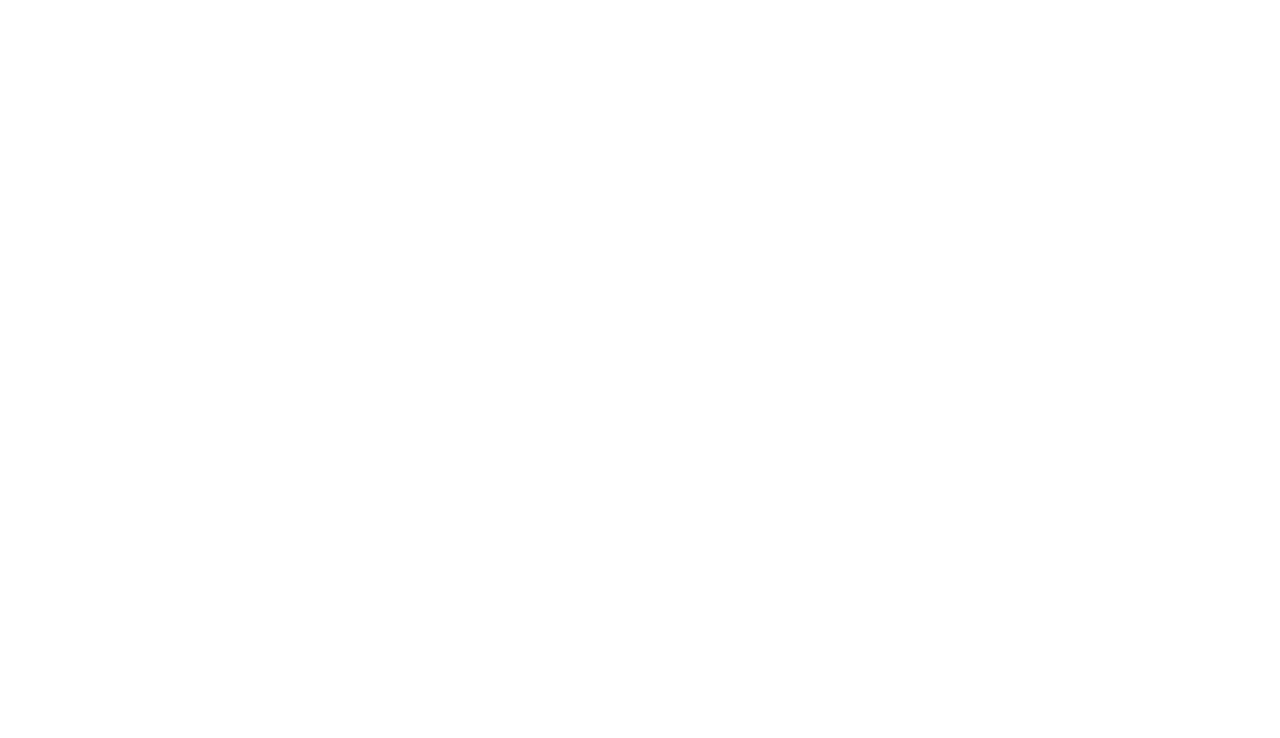
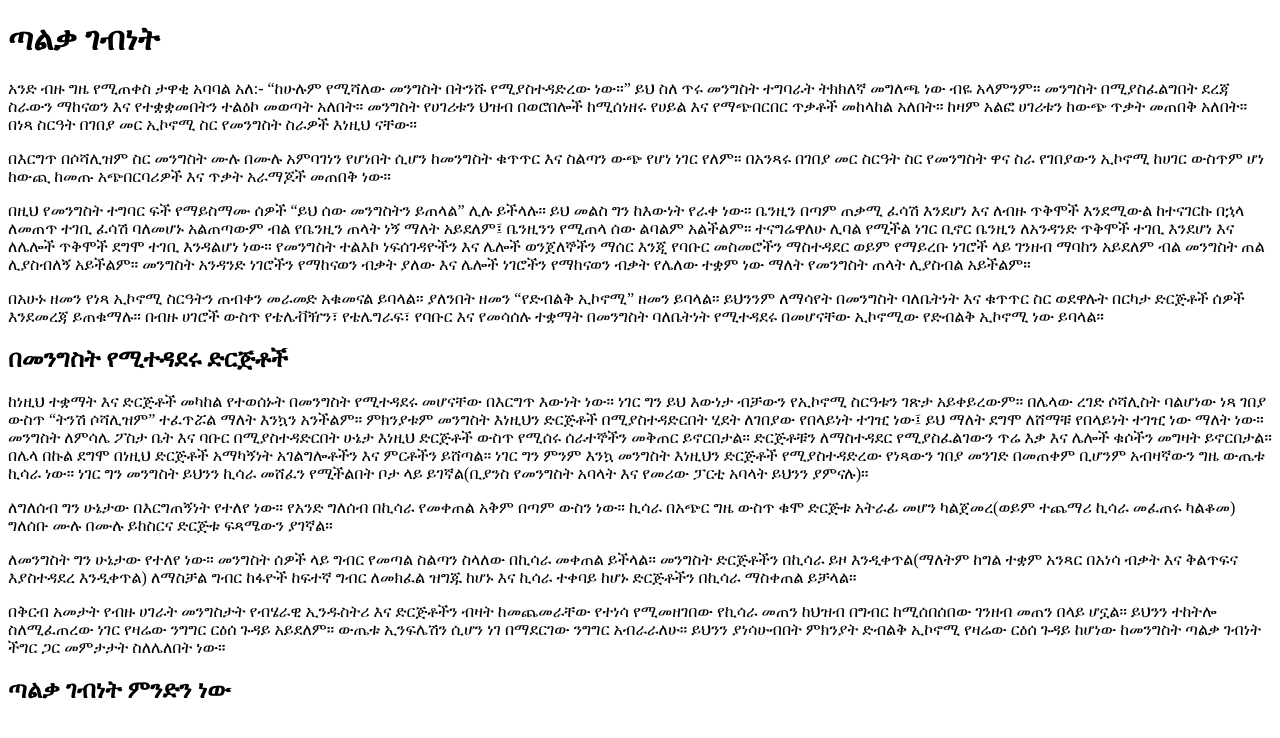
Before and after one commit to mickykebe/book-economic-policy-thoughts-for-today-and-tomorrow, a Next.js app: page /interventionism in a window 1280 px wide. Shown: the top 738 px of the page. Built offline with nearby package versions, Linux system fonts and the light colour scheme.

Commit message:
interventionism wip

```diff
--- a/pages/interventionism.mdx
+++ b/pages/interventionism.mdx
@@ -0,0 +1,21 @@
+# ጣልቃ ገብነት
+
+አንድ ብዙ ግዜ የሚጠቀስ ታዋቂ አባባል አለ:- “ከሁሉም የሚሻለው መንግስት በትንሹ የሚያስተዳድረው ነው።” ይህ ስለ ጥሩ መንግስት ተግባራት ትክክለኛ መግለጫ ነው ብዬ አላምንም። መንግስት በሚያስፈልግበት ደረጃ ስራውን ማከናወን እና የተቋቋመበትን ተልዕኮ መወጣት አለበት። መንግስት የሀገሪቱን ህዝብ በወሮበሎች ከሚሰነዘሩ የሀይል እና የማጭበርበር ጥቃቶች መከላከል አለበት። ከዛም አልፎ ሀገሪቱን ከውጭ ጥቃት መጠበቅ አለበት። በነጻ ስርዓት በገበያ መር ኢኮኖሚ ስር የመንግስት ስራዎች እነዚህ ናቸው።
+
+በእርግጥ በሶሻሊዝም ስር መንግስት ሙሉ በሙሉ አምባገነን የሆነበት ሲሆን ከመንግስት ቁጥጥር እና ስልጣን ውጭ የሆነ ነገር የለም። በአንጻሩ በገበያ መር ስርዓት ስር የመንግስት ዋና ስራ የገበያውን ኢኮኖሚ ከሀገር ውስጥም ሆነ ከውጪ ከመጡ አጭበርባሪዎች እና ጥቃት አራማጆች መጠበቅ ነው።
+
+በዚህ የመንግስት ተግባር ፍች የማይስማሙ ሰዎች “ይህ ሰው መንግስትን ይጠላል” ሊሉ ይችላሉ። ይህ መልስ ግን ከእውነት የራቀ ነው። ቤንዚን በጣም ጠቃሚ ፈሳሽ እንደሆነ እና ለብዙ ጥቅሞች እንደሚውል ከተናገርኩ በኋላ ለመጠጥ ተገቢ ፈሳሽ ባለመሆኑ አልጠጣውም ብል የቤንዚን ጠላት ነኝ ማለት አይደለም፤ ቤንዚንን የሚጠላ ሰው ልባልም አልችልም። ተናግሬዋለሁ ሊባል የሚችል ነገር ቢኖር ቤንዚን ለአንዳንድ ጥቅሞች ተገቢ እንደሆነ እና ለሌሎች ጥቅሞች ደግሞ ተገቢ እንዳልሆነ ነው። የመንግስት ተልእኮ ነፍሰገዳዮችን እና ሌሎች ወንጀለኞችን ማሰር እንጂ የባቡር መስመሮችን ማስተዳደር ወይም የማይረቡ ነገሮች ላይ ገንዘብ ማባከን አይደለም ብል መንግስት ጠል ሊያስብለኝ አይችልም። መንግስት አንዳንድ ነገሮችን የማከናወን ብቃት ያለው እና ሌሎች ነገሮችን የማከናወን ብቃት የሌለው ተቋም ነው ማለት የመንግስት ጠላት ሊያስብል አይችልም።
+
+በአሁኑ ዘመን የነጻ ኢኮኖሚ ስርዓትን ጠብቀን መራመድ አቁመናል ይባላል። ያለንበት ዘመን “የድብልቅ ኢኮኖሚ” ዘመን ይባላል። ይህንንም ለማሳየት በመንግስት ባለቤትነት እና ቁጥጥር ስር ወደዋሉት በርካታ ድርጅቶች ሰዎች እንደመረጃ ይጠቁማሉ። በብዙ ሀገሮች ውስጥ የቴሌቭዥን፣ የቴሌግራፍ፣ የባቡር እና የመሳሰሉ ተቋማት በመንግስት ባለቤትነት የሚተዳደሩ በመሆናቸው ኢኮኖሚው የድብልቅ ኢኮኖሚ ነው ይባላል።
+
+## በመንግስት የሚተዳደሩ ድርጅቶች
+
+ከነዚህ ተቋማት እና ድርጅቶች መካከል የተወሰኑት በመንግስት የሚተዳደሩ መሆናቸው በእርግጥ እውነት ነው። ነገር ግን ይህ እውነታ ብቻውን የኢኮኖሚ ስርዓቱን ገጽታ አይቀይረውም። በሌላው ረገድ ሶሻሊስት ባልሆነው ነጻ ገበያ ውስጥ “ትንሽ ሶሻሊዝም” ተፈጥሯል ማለት እንኳን አንችልም። ምክንያቱም መንግስት እነዚህን ድርጅቶች በሚያስተዳድርበት ሂደት ለገበያው የበላይነት ተገዢ ነው፤ ይህ ማለት ደግሞ ለሸማቹ የበላይነት ተገዢ ነው ማለት ነው። መንግስት ለምሳሌ ፖስታ ቤት እና ባቡር በሚያስተዳድርበት ሁኔታ እነዚህ ድርጅቶች ውስጥ የሚሰሩ ሰራተኞችን መቅጠር ይኖርበታል። ድርጅቶቹን ለማስተዳደር የሚያስፈልገውን ጥሬ እቃ እና ሌሎች ቁሶችን መግዛት ይኖርበታል። በሌላ በኩል ደግሞ በነዚህ ድርጅቶች አማካኝነት አገልግሎቶችን እና ምርቶችን ይሸጣል። ነገር ግን ምንም እንኳ መንግስት እነዚህን ድርጅቶች የሚያስተዳድረው የነጻውን ገበያ መንገድ በመጠቀም ቢሆንም አብዛኛውን ግዜ ውጤቱ ኪሳራ ነው። ነገር ግን መንግስት ይህንን ኪሳራ መሸፈን የሚችልበት ቦታ ላይ ይገኛል(ቢያንስ የመንግስት አባላት እና የመሪው ፓርቲ አባላት ይህንን ያምናሉ)።
+
+ለግለሰብ ግን ሁኔታው በእርግጠኝነት የተለየ ነው። የአንድ ግለሰብ በኪሳራ የመቀጠል አቅም በጣም ውስን ነው። ኪሳራ በአጭር ግዜ ውስጥ ቁሞ ድርጅቱ አትራፊ መሆን ካልጀመረ(ወይም ተጨማሪ ኪሳራ መፈጠሩ ካልቆመ) ግለሰቡ ሙሉ በሙሉ ይከስርና ድርጅቱ ፍጻሜውን ያገኛል።
+
+ለመንግስት ግን ሁኔታው የተለየ ነው። መንግስት ሰዎች ላይ ግብር የመጣል ስልጣን ስላለው በኪሳራ መቀጠል ይችላል። መንግስት ድርጅቶችን በኪሳራ ይዞ እንዲቀጥል(ማለትም ከግል ተቋም አንጻር በአነሳ ብቃት እና ቅልጥፍና እያስተዳደረ እንዲቀጥል) ለማስቻል ግብር ከፋዮች ከፍተኛ ግብር ለመክፈል ዝግጁ ከሆኑ እና ኪሳራ ተቀባይ ከሆኑ ድርጅቶችን በኪሳራ ማስቀጠል ይቻላል።
+
+በቅርብ አመታት የብዙ ሀገራት መንግስታት የብሄራዊ ኢንዱስትሪ እና ድርጅቶችን ብዛት ከመጨመራቸው የተነሳ የሚመዘገበው የኪሳራ መጠን ከህዝብ በግብር ከሚሰበሰበው ገንዘብ መጠን በላይ ሆኗል። ይህንን ተከትሎ ስለሚፈጠረው ነገር የዛሬው ንግግር ርዕሰ ጉዳይ አይደለም። ውጤቱ ኢንፍሌሽን ሲሆን ነገ በማደርገው ንግግር አብራራለሁ። ይህንን ያነሳሁብበት ምክንያት ድብልቅ ኢኮኖሚ የዛሬው ርዕሰ ጉዳይ ከሆነው ከመንግስት ጣልቃ ገብነት ችግር ጋር መምታታት ስለሌለበት ነው።
+
+## ጣልቃ ገብነት ምንድን ነው
```
